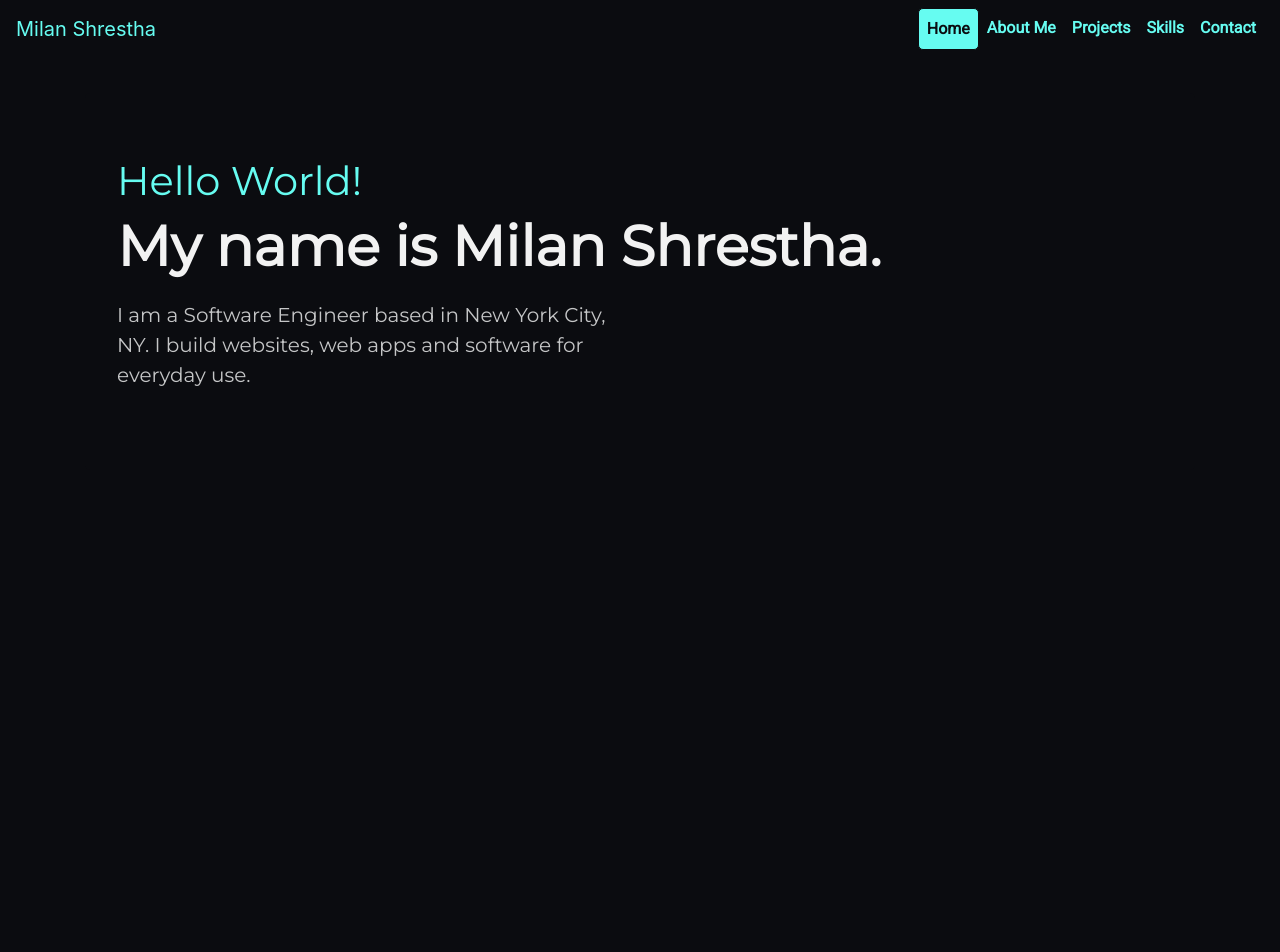
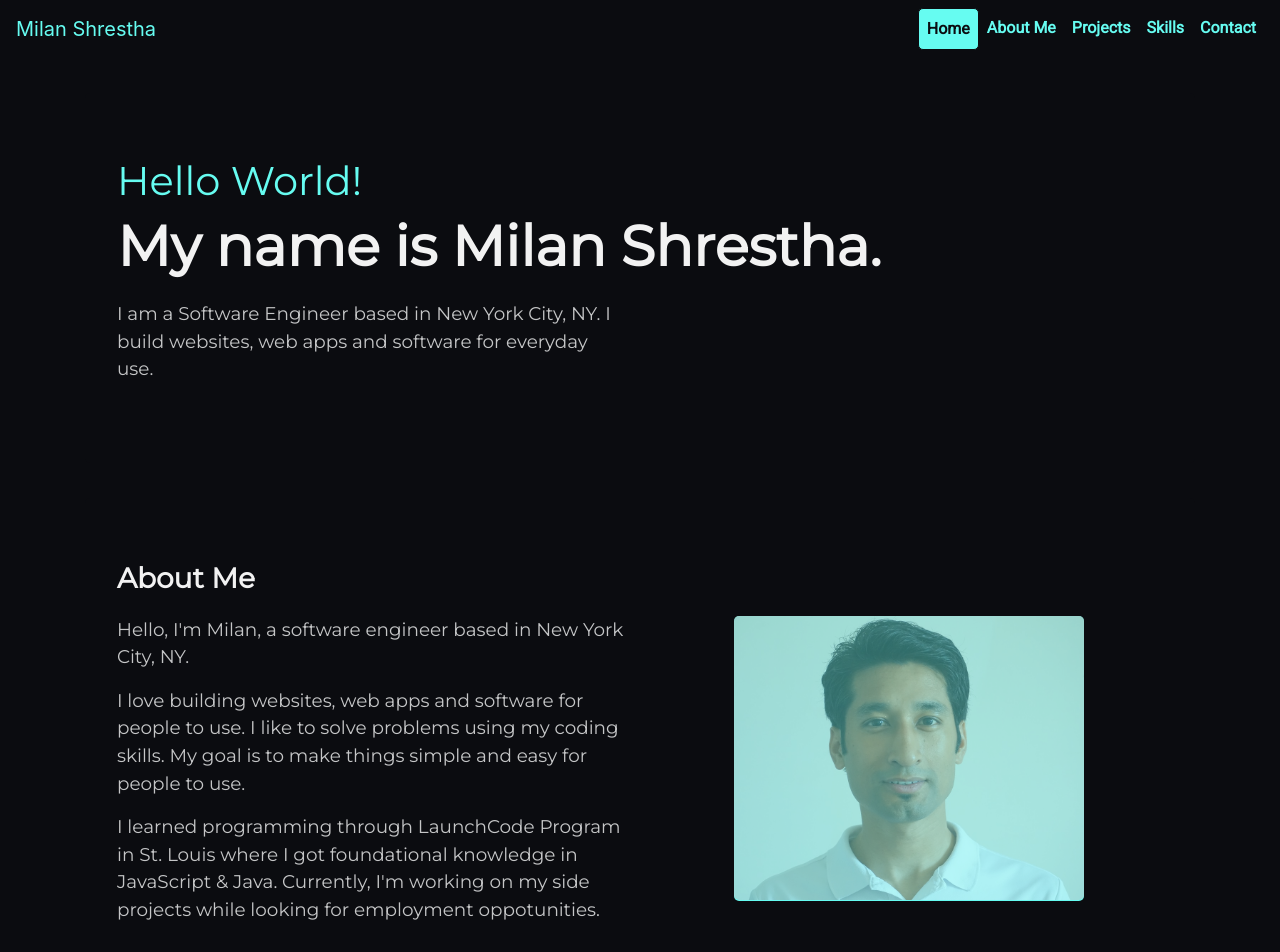
Before and after one commit to milan-shrestha/portfolio-project, an Angular app: page / in a window 1280 px wide. Shown: the top 952 px of the page. Before the commit the page ends 800 px from the top, so only its background shows below. Built offline with nearby package versions, Linux system fonts and the light colour scheme.

Commit message:
Added contents to about section

```diff
--- a/src/app/about/about.component.css
+++ b/src/app/about/about.component.css
@@ -0,0 +1,22 @@
+.image-container{
+    width: 350px;
+    height: 285px;
+    border-radius: 5px;
+    display: block;
+    margin: 0 auto;
+    background-color: var(--green);
+}
+
+.profile-pic{
+    width: 350px;
+    height: auto;
+    border-radius: 5px;
+    display: block;
+    margin: 0 auto;
+    opacity: 0.6;
+}
+
+.profile-pic:hover{
+    opacity: 1;
+    transition: 0.5s ease;
+}
--- a/src/app/about/about.component.html
+++ b/src/app/about/about.component.html
@@ -1 +1,20 @@
-<p>about works!</p>
+<div id="about" class="container">
+    <div class="jumbotron">
+        <h3 class="font-weight-bold">About Me</h3>
+        <div class="row">
+            <div class="col-md-6">
+                <p class="lead">Hello, I'm Milan, a software engineer based in New York City, NY.</p>
+                <p class="lead">I love building websites, web apps and software for people to use. I like to solve
+                    problems using my coding skills. My goal is to make things simple and easy for people to use.</p>
+                <p class="lead">I learned programming through LaunchCode Program in St. Louis where I got foundational
+                    knowledge in JavaScript & Java. Currently, I'm working on my side projects while looking for
+                    employment oppotunities.</p>
+            </div>
+            <div class="col-md-6">
+                <div class="image-container">
+                    <img class="img-fluid profile-pic" src="../../assets/images/profile-pic.JPG" alt="My Profile Photo">
+                </div>
+            </div>
+        </div>
+    </div>
+</div>
--- a/src/app/app.component.html
+++ b/src/app/app.component.html
@@ -1,2 +1,3 @@
 <app-header></app-header>
 <app-home></app-home>
+<app-about></app-about>
--- a/src/styles.css
+++ b/src/styles.css
@@ -17,9 +17,18 @@ h1, h2, h3, h4, h5, h6{
     font-family: 'Montserrat', sans-serif;
 }
 
+h3{
+    color: var(--white);
+    margin-bottom: 20px;
+}
+
 p{
     font-family: 'Montserrat', sans-serif;
     color: var(--light-grey);
+}
+
+.lead{
+    font-size: 1.15rem;
 }
 
 .jumbotron{
```
Also changed, not shown: src/assets/images/profile-pic.JPG (added).
